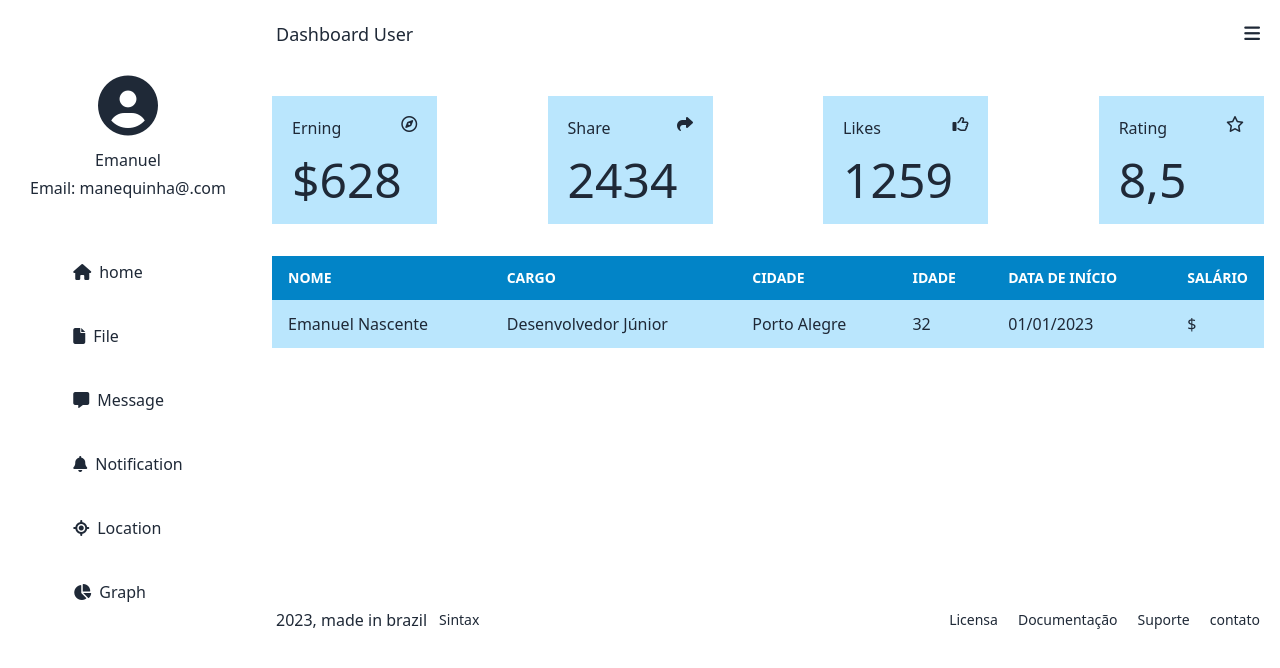
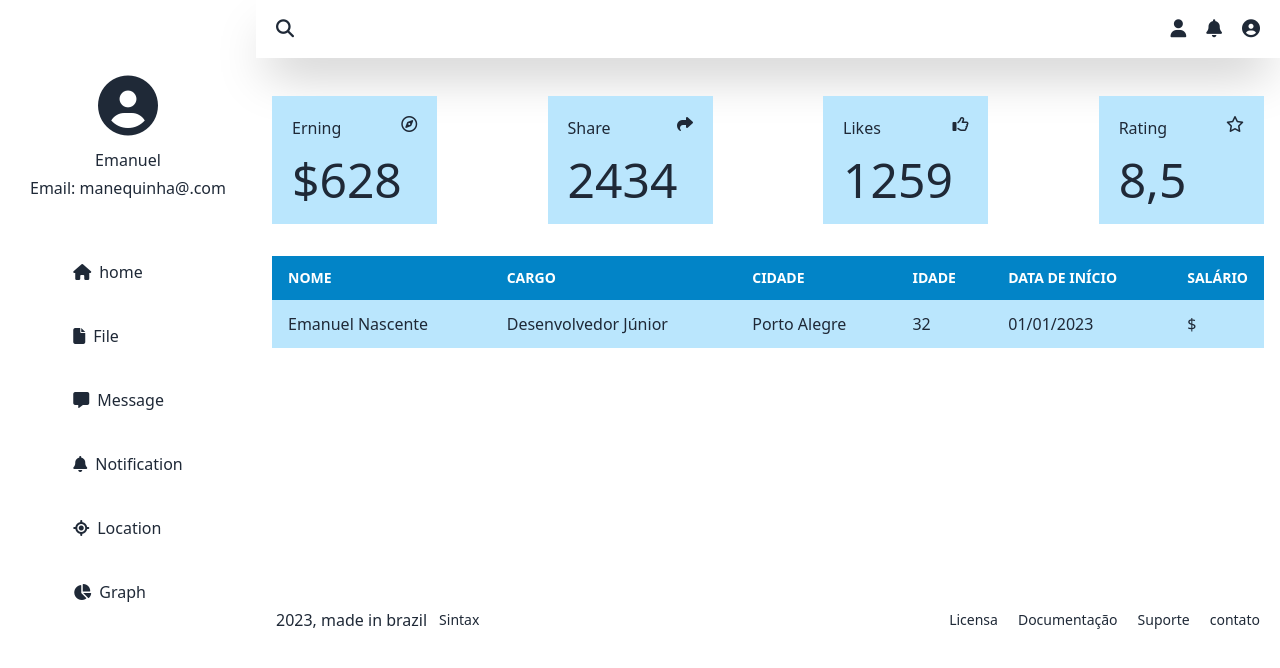
Before and after one commit to enascentedev/Vuexy, a Vue app: page / in a window 1280 px wide. Shown: the top 668 px of the page. Built offline with nearby package versions, Linux system fonts and the light colour scheme.

Commit message:
alterações header

```diff
--- a/src/components/cabecalho.vue
+++ b/src/components/cabecalho.vue
@@ -1,9 +1,14 @@
 <template>
-	<header class="flex justify-between items-center p-5 text-lg">
-		<h1>Dashboard User</h1>
-		<i class="fa-solid fa-bars"></i>
-	</header>
+  <header class="flex justify-between items-center p-5 text-lg shadow-2xl">
+    <i class="fas fa-search"></i>
+    <div class="flex items-center gap-5">
+      <i class="fas fa-user"></i>
+      <i class="fas fa-bell"></i>
+      <i class="fas fa-user-circle"></i>
+    </div>
+  </header>
 </template>
+
 
 <script>
 export default {
```
